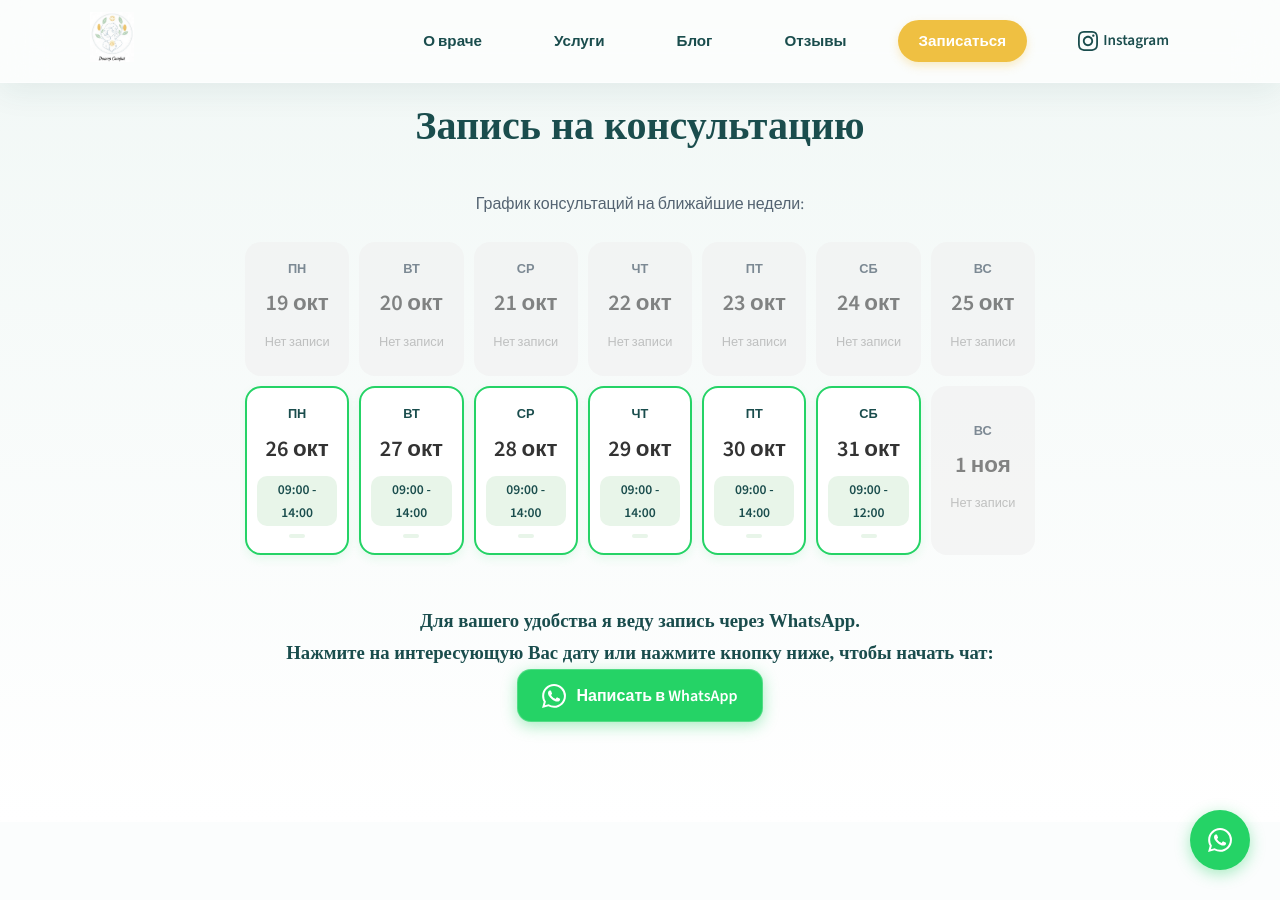
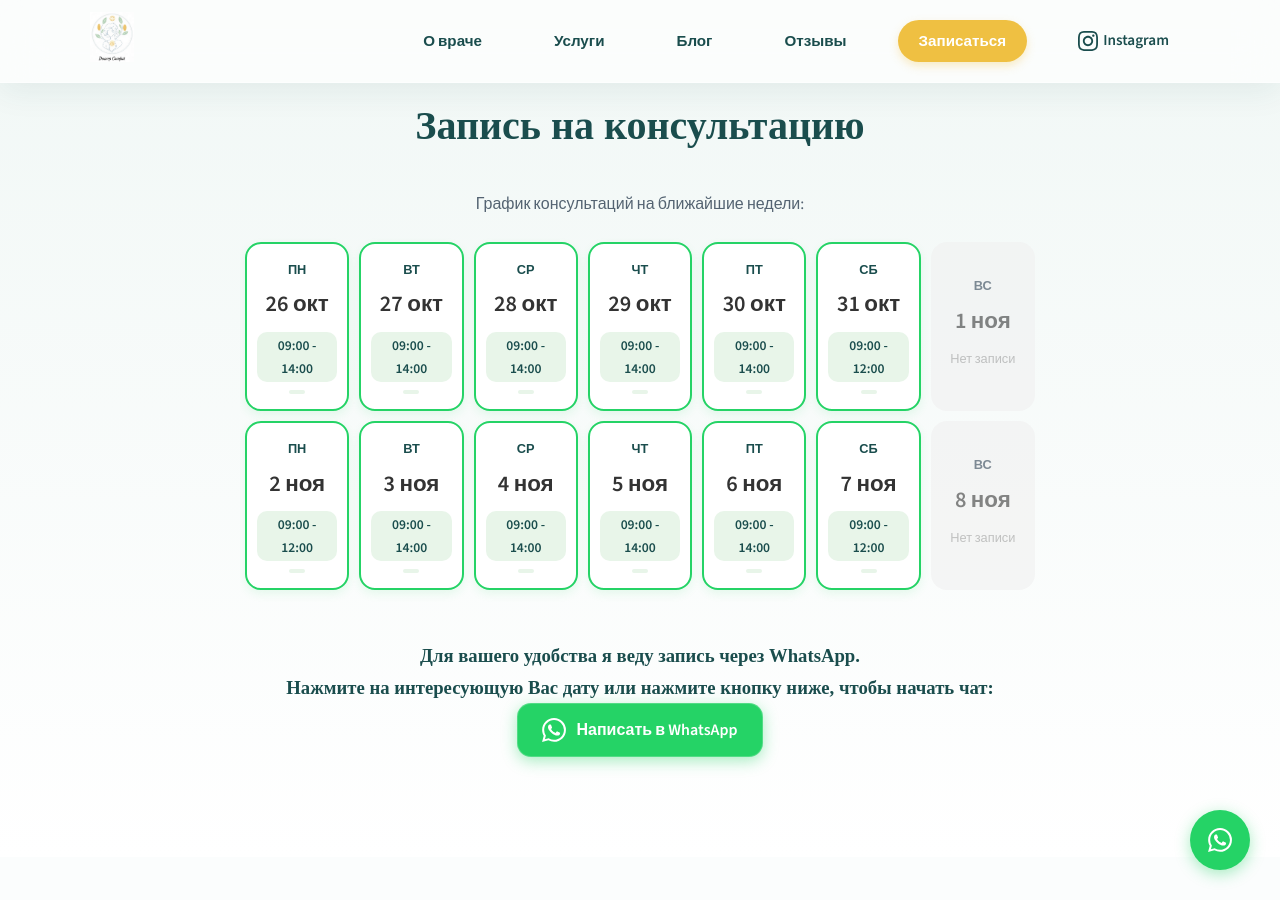
Before and after one commit to gosubv/doctorstafij, a Jekyll site: the page built from index.md, in a window 1280 px wide and 900 px high, scrolled down 5374 px. Built offline with Jekyll 4.4.1, drawn with Linux system fonts in a browser that asks for light colours.

Commit message:
Change booking slots.

```diff
--- a/_data/calendar.yml
+++ b/_data/calendar.yml
@@ -1,31 +1,3 @@
-- date: "2026-10-19"
-  time: "09:00 - 14:00"
-  is_off: false
-  is_online: false
-- date: "2026-10-20"
-  time: "09:00 - 14:00"
-  is_off: false
-  is_online: false
-- date: "2026-10-21"
-  time: "09:00 - 14:00"
-  is_off: false
-  is_online: false
-- date: "2026-10-22"
-  time: "09:00 - 14:00"
-  is_off: false
-  is_online: false
-- date: "2026-10-23"
-  time: "09:00 - 14:00"
-  is_off: false
-  is_online: false
-- date: "2026-10-24"
-  time: "09:00 - 12:00"
-  is_off: false
-  is_online: false
-- date: "2026-10-25"
-  time: ""
-  is_off: true
-  is_online: false
 - date: "2026-10-26"
   time: "09:00 - 14:00"
   is_off: false
@@ -54,3 +26,31 @@
   time: ""
   is_off: true
   is_online: false
+- date: "2026-11-02"
+  time: "09:00 - 12:00"
+  is_off: false
+  is_online: false
+- date: "2026-11-03"
+  time: "09:00 - 14:00"
+  is_off: false
+  is_online: false
+- date: "2026-11-04"
+  time: "09:00 - 14:00"
+  is_off: false
+  is_online: false
+- date: "2026-11-05"
+  time: "09:00 - 14:00"
+  is_off: false
+  is_online: false
+- date: "2026-11-06"
+  time: "09:00 - 14:00"
+  is_off: false
+  is_online: false
+- date: "2026-11-07"
+  time: "09:00 - 12:00"
+  is_off: false
+  is_online: false
+- date: "2026-11-08"
+  time: ""
+  is_off: true
+  is_online: false
```
